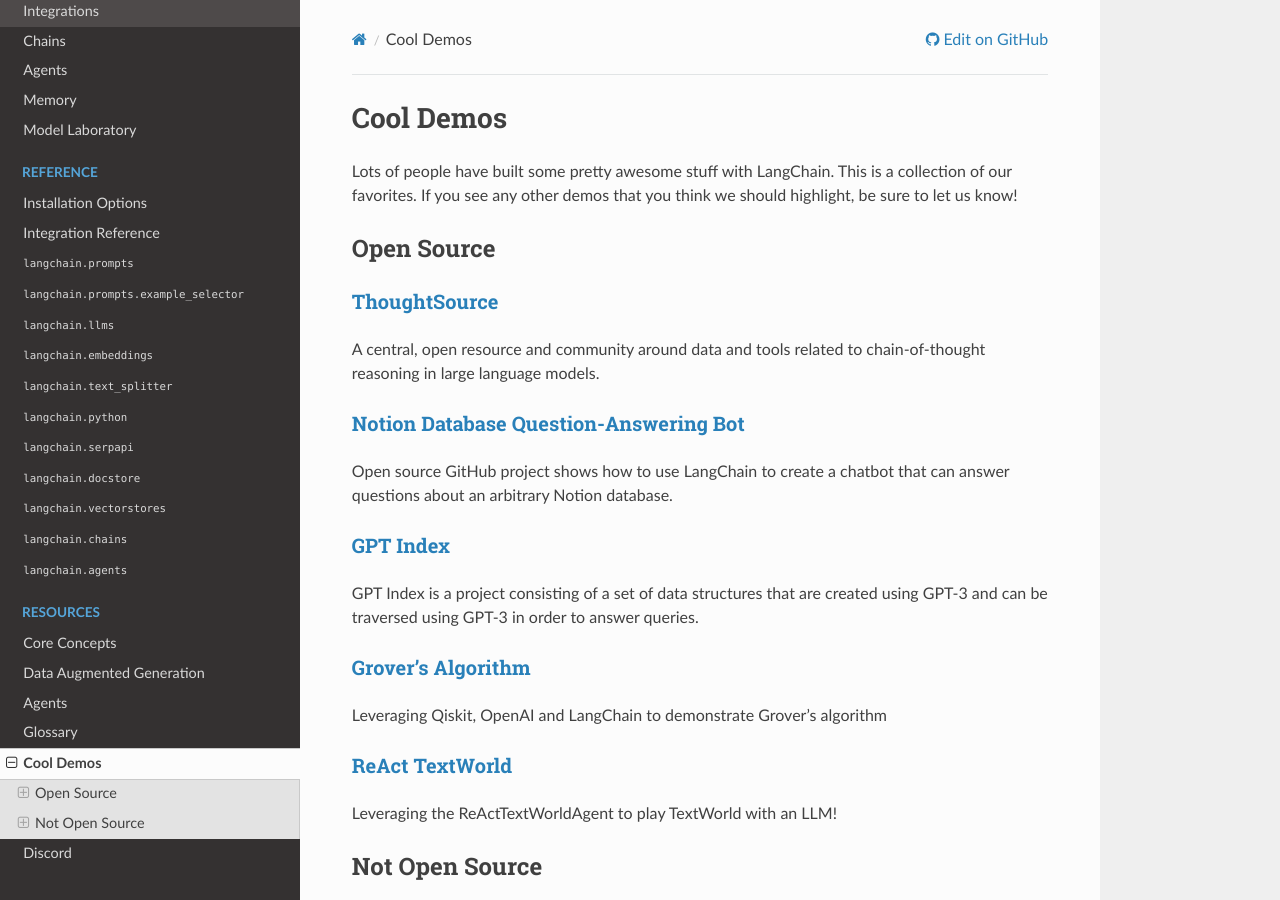
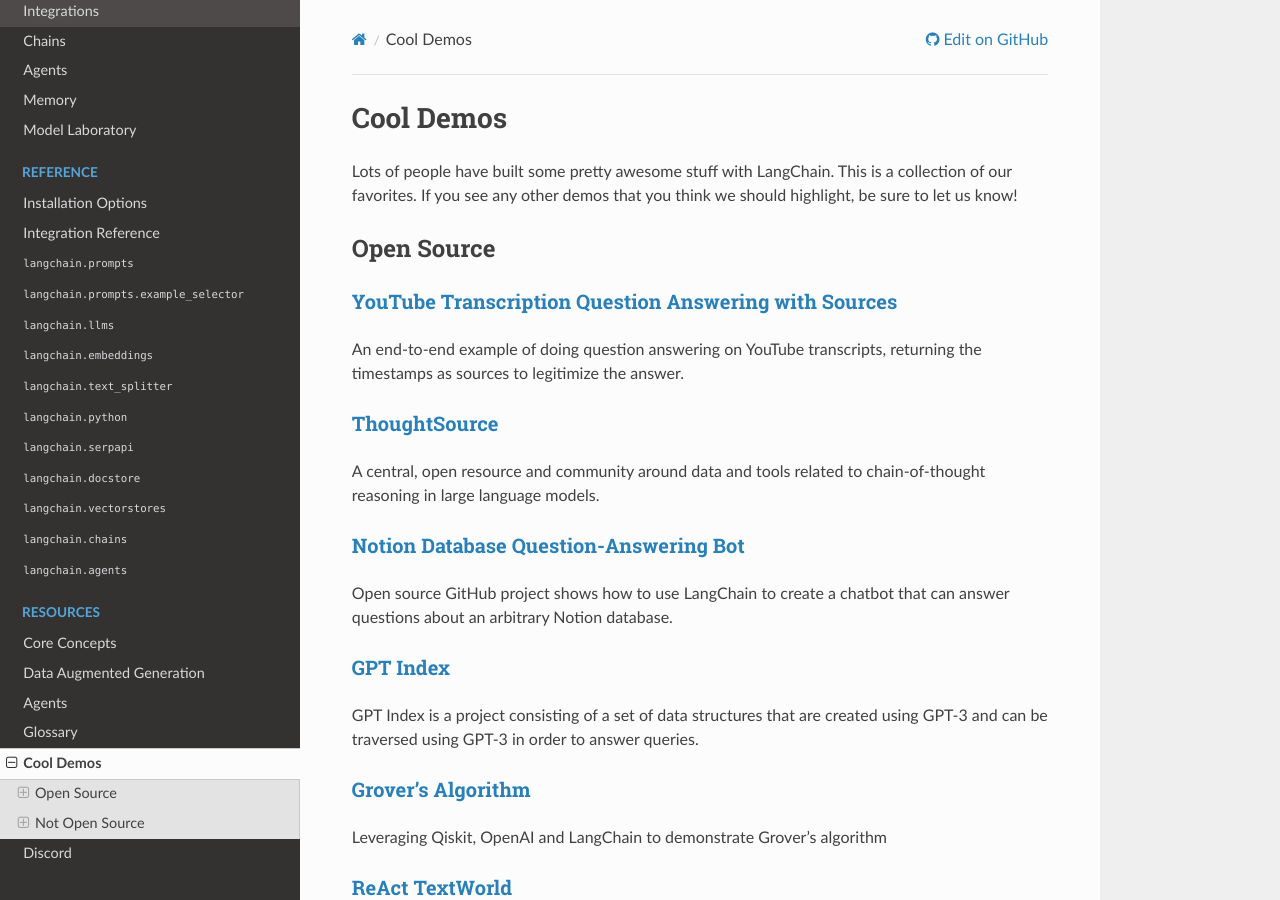
Before and after one commit to ZinedineDumas/React-Python, a Sphinx documentation site: the page built from docs/explanation/cool_demos.md, in a window 1280 px wide and 900 px high. Built offline with Sphinx 7.4.7 and the Read the Docs theme 2.0.0, drawn with Linux system fonts in a browser that asks for light colours.

Commit message:
add new example (#345)

```diff
--- a/docs/explanation/cool_demos.md
+++ b/docs/explanation/cool_demos.md
@@ -5,6 +5,9 @@ This is a collection of our favorites.
 If you see any other demos that you think we should highlight, be sure to let us know!
 
 ## Open Source
+
+### [YouTube Transcription Question Answering with Sources](https://colab.research.google.com/drive/1sKSTjt9cPstl_WMZ86JsgEqFG-aSAwkn?usp=sharing)
+An end-to-end example of doing question answering on YouTube transcripts, returning the timestamps as sources to legitimize the answer.
 
 ### [ThoughtSource](https://github.com/OpenBioLink/ThoughtSource)
 A central, open resource and community around data and tools related to chain-of-thought reasoning in large language models.
```
